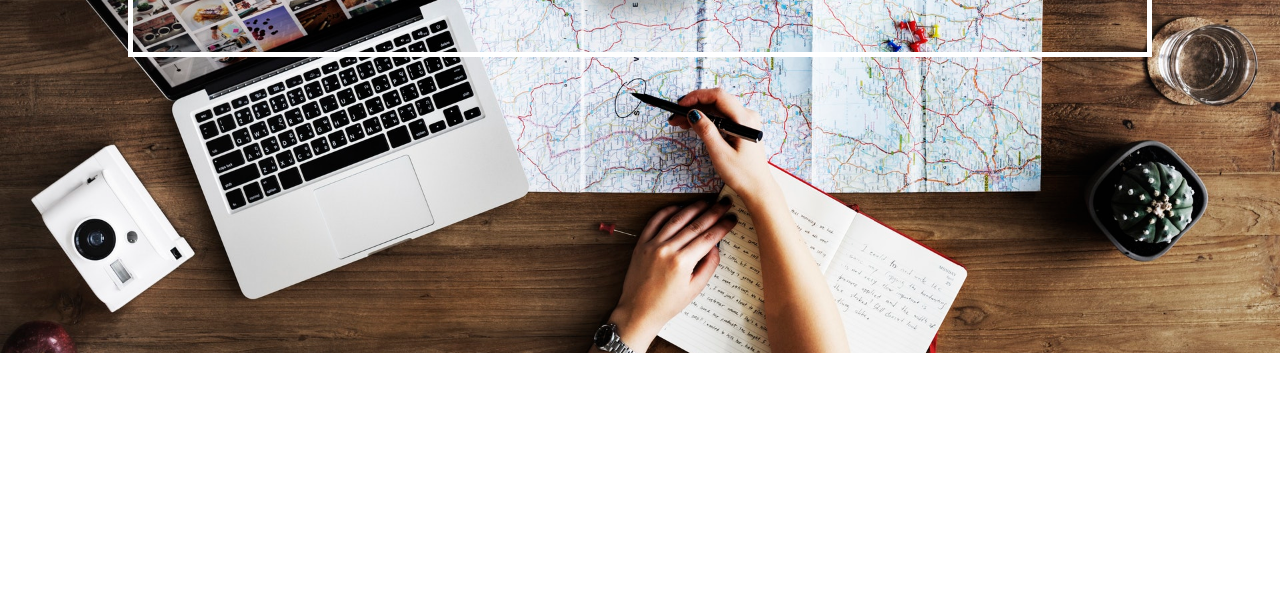
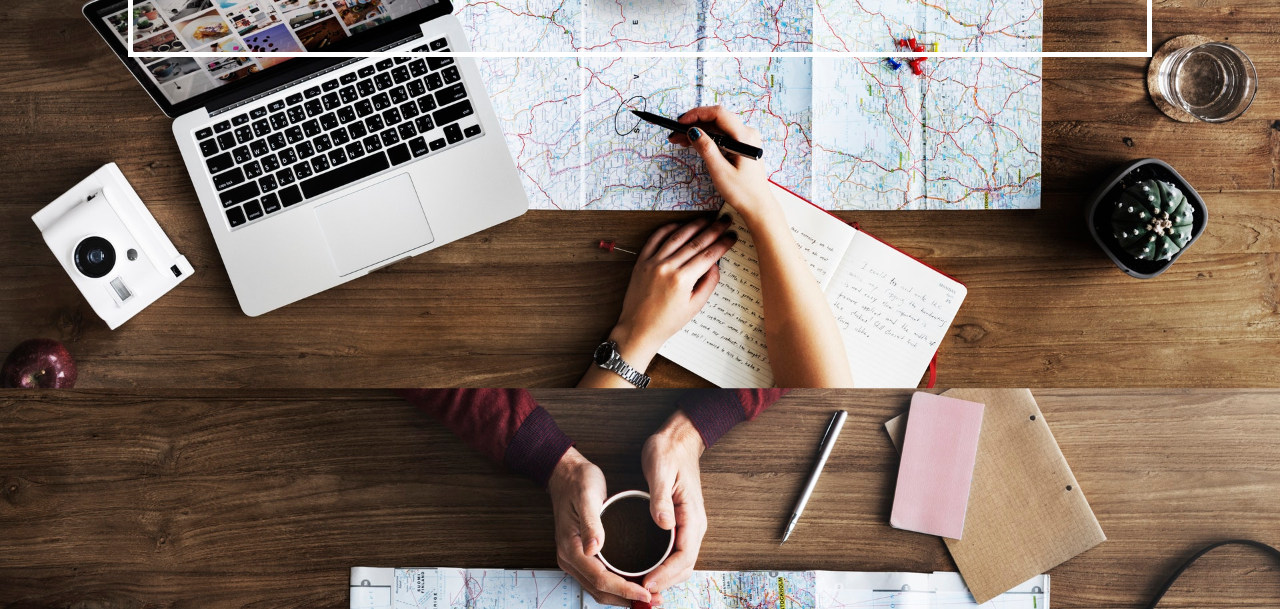
Before and after one commit to ranielescalante/csp1, a plain HTML site: page index.html in a window 1280 px wide. Shown: the part 447-1056 px from the top of the page. Before the commit the page ends 800 px from the top, so only its background shows below. Drawn offline with Linux system fonts and the light colour scheme.

Commit message:
csp1 activity update for VH

```diff
--- a/css/mainstyle.css
+++ b/css/mainstyle.css
@@ -16,6 +16,7 @@ body {
 	background-size: cover;
 	background-position: 100%;
 	background-attachment: fixed;
+	height: 100vh;
 }
 
 .jumbotron {
@@ -48,7 +49,7 @@ h1 {
 	 /*Mobile*/
 /*---------------*/
 @media only	screen and (max-width: 480px){
-		body {;
+		body {
 		background-position: 50%;
 	}
 
@@ -64,7 +65,7 @@ h1 {
 	 /*Tablet*/
 /*---------------*/
 @media only	screen and (min-width: 481px) and (max-width: 968px){
-	body {;
+	body {
 		background-position: 50%;
 	}
 
```
